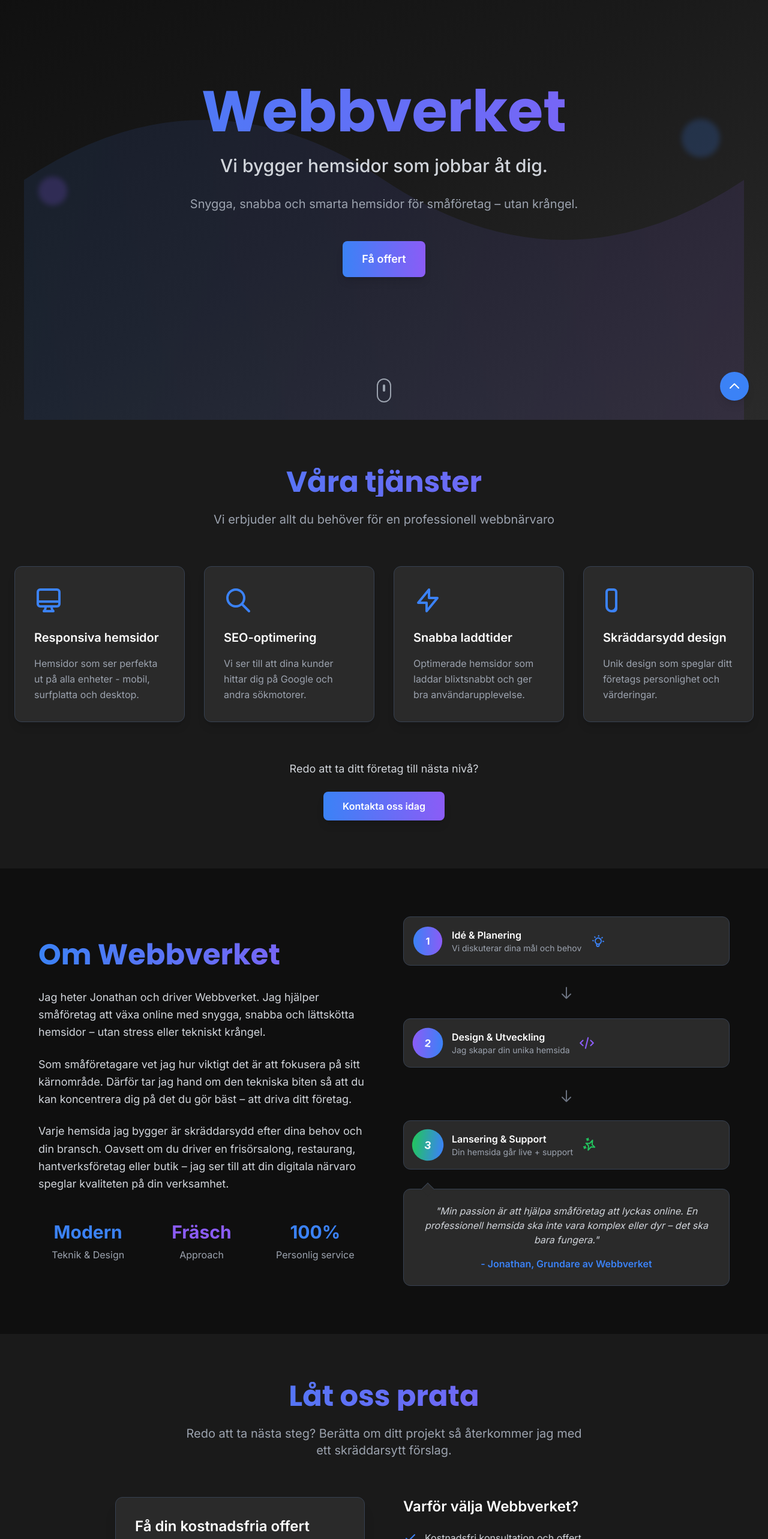
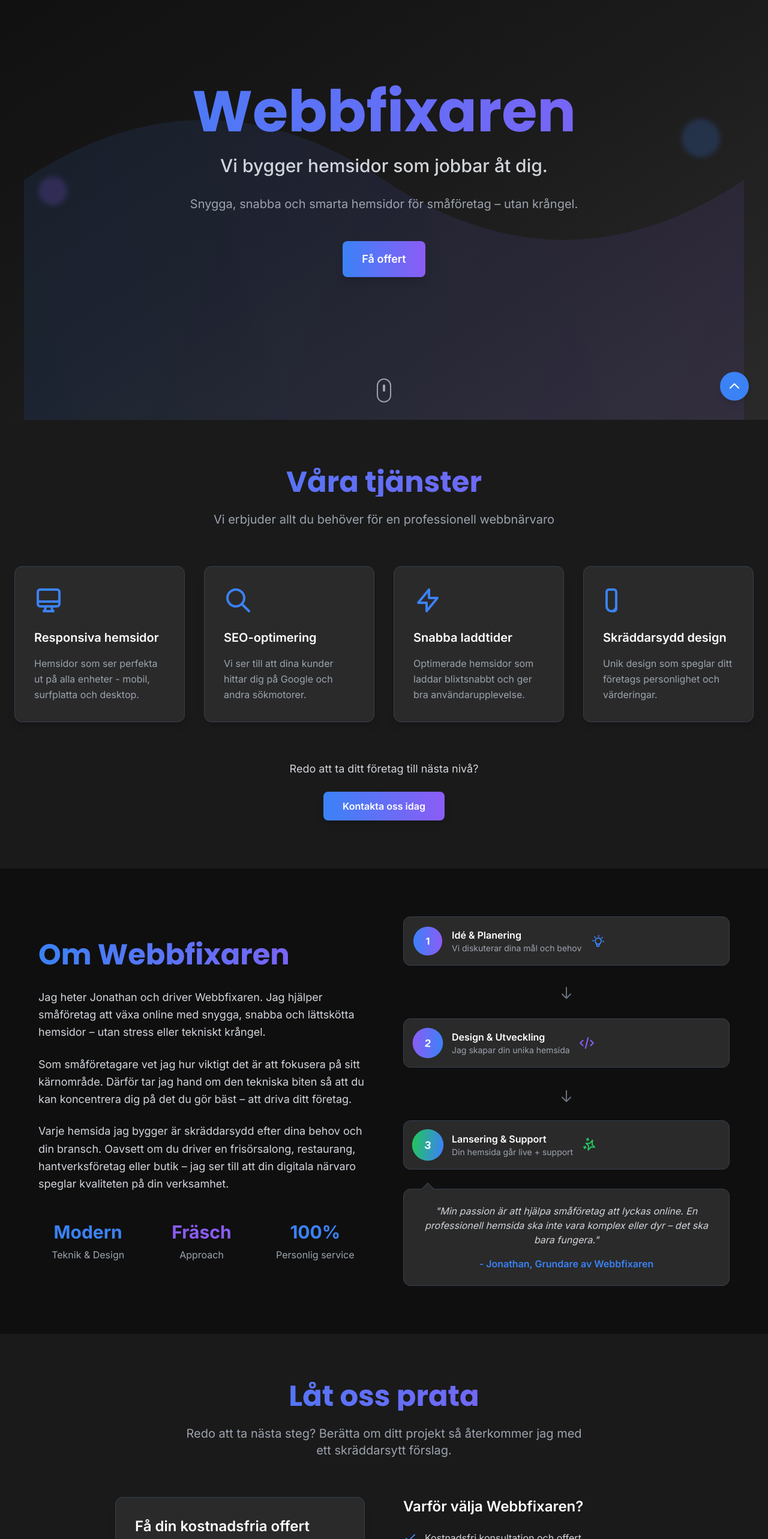
Before and after one commit to jontte1208/Webbfixaren, a React (Create React App) app: page / in a window 1280 px wide. Shown: the part 100-2666 px from the top of the page at 60% size. Built offline with nearby package versions, Linux system fonts and the light colour scheme.

Commit message:
\Ändrat företagsnamn från Webbverket till Webbfixaren överallt på hemsidan"

```diff
--- a/package.json
+++ b/package.json
@@ -1,5 +1,5 @@
 {
-  "name": "webbverket",
+  "name": "webbfixaren",
   "version": "0.1.0",
   "private": true,
   "dependencies": {
--- a/src/components/About.js
+++ b/src/components/About.js
@@ -15,7 +15,7 @@ const About = () => {
               viewport={{ once: true }}
             >
               <h2 className="text-4xl md:text-5xl font-bold font-poppins mb-8 bg-gradient-to-r from-blue-accent to-purple-accent bg-clip-text text-transparent">
-                Om Webbverket
+                Om Webbfixaren
               </h2>
 
               <div className="space-y-6 text-lg text-gray-300 leading-relaxed">
@@ -25,7 +25,7 @@ const About = () => {
                   transition={{ duration: 0.6, delay: 0.2 }}
                   viewport={{ once: true }}
                 >
-                  Jag heter Jonathan och driver Webbverket. Jag hjälper småföretag att växa online med
+                  Jag heter Jonathan och driver Webbfixaren. Jag hjälper småföretag att växa online med
                   snygga, snabba och lättskötta hemsidor – utan stress eller tekniskt krångel.
                 </motion.p>
 
@@ -244,7 +244,7 @@ const About = () => {
                   det ska bara fungera."
                 </p>
                 <p className="text-blue-accent font-semibold text-center mt-4">
-                  - Jonathan, Grundare av Webbverket
+                  - Jonathan, Grundare av Webbfixaren
                 </p>
               </motion.div>
             </motion.div>
--- a/src/components/Contact.js
+++ b/src/components/Contact.js
@@ -222,7 +222,7 @@ const Contact = () => {
             >
               <div>
                 <h3 className="text-2xl font-semibold text-white mb-6">
-                  Varför välja Webbverket?
+                  Varför välja Webbfixaren?
                 </h3>
                 <div className="space-y-4">
                   <motion.div
--- a/src/components/Footer.js
+++ b/src/components/Footer.js
@@ -18,7 +18,7 @@ const Footer = () => {
             viewport={{ once: true }}
           >
             <h3 className="text-2xl font-bold font-poppins bg-gradient-to-r from-blue-accent to-purple-accent bg-clip-text text-transparent">
-              Webbverket
+              Webbfixaren
             </h3>
             <p className="text-gray-400 mt-2 text-sm">
               Snygga hemsidor för småföretag
@@ -54,9 +54,9 @@ const Footer = () => {
             viewport={{ once: true }}
             className="text-center md:text-right"
           >
-            <p className="text-gray-400 text-sm">
-              © 2025 Webbverket. Alla rättigheter förbehållna.
-            </p>
+                    <p className="text-gray-400 text-sm">
+          © 2025 Webbfixaren. Alla rättigheter förbehållna.
+        </p>
           </motion.div>
         </div>
 
--- a/src/components/Hero.js
+++ b/src/components/Hero.js
@@ -35,7 +35,7 @@ const Hero = () => {
           transition={{ duration: 0.8, ease: "easeOut" }}
           className="text-6xl md:text-8xl font-bold font-poppins mb-6 bg-gradient-to-r from-blue-accent to-purple-accent bg-clip-text text-transparent"
         >
-          Webbverket
+                      Webbfixaren
         </motion.h1>
 
         {/* Slogan */}
```
